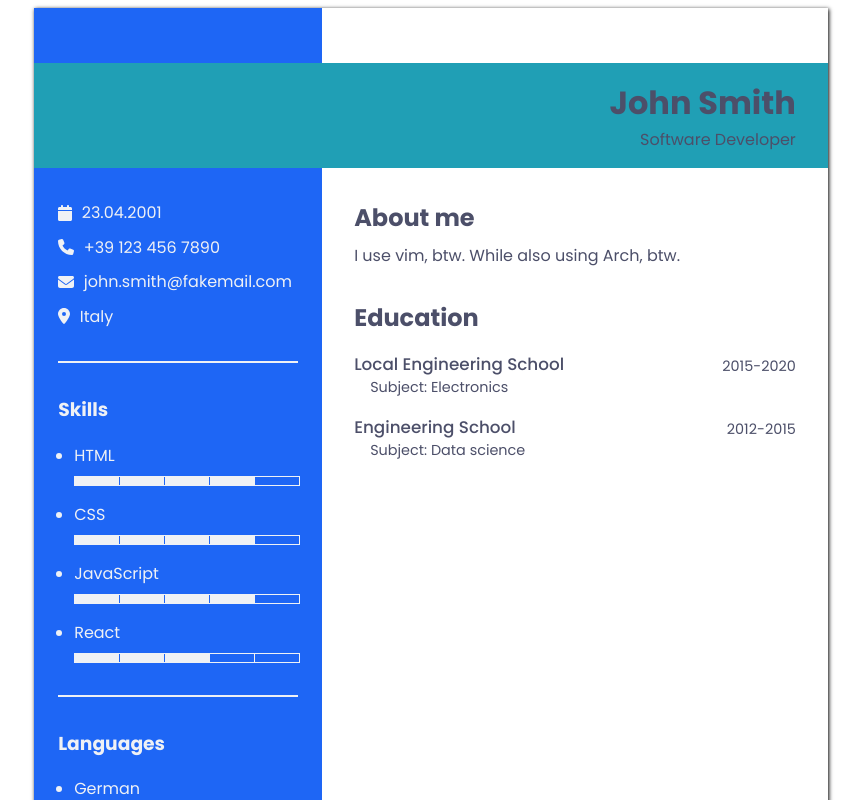
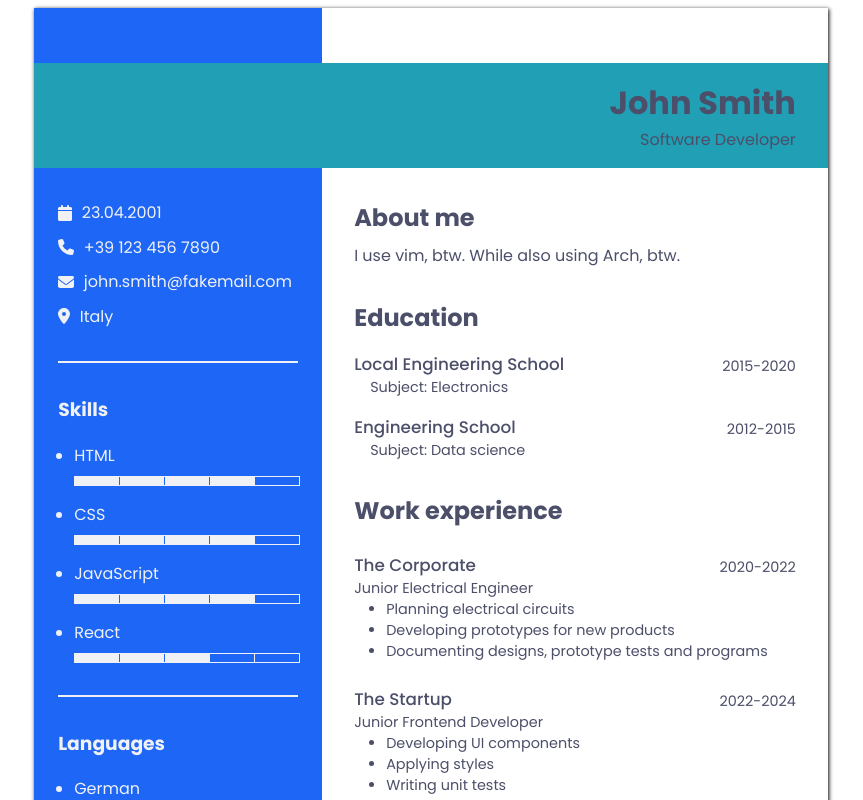
Before and after one commit to Thomsn1337/cv-maker, a React (Vite) app: page / in a window 1280 px wide. Shown: the top 800 px of the page, without its empty margins (209-1072 px from the left). Built offline with nearby package versions, Linux system fonts and the light colour scheme.

Commit message:
feat: add experience section to cv content

```diff
--- a/src/components/CVViewer.jsx
+++ b/src/components/CVViewer.jsx
@@ -5,6 +5,7 @@ import styles from "@styles/cvViewer.module.css";
 import GeneralSection from "./CVViewer/generalSection";
 import SkillSection from "./CVViewer/skillSection";
 import EducationSection from "./CVViewer/educationSection";
+import ExperienceSection from "./CVViewer/experienceSection";
 
 /**
  * @param {Object} param0
@@ -41,6 +42,7 @@ export default function CVViewer({ data }) {
                 </section>
 
                 <EducationSection data={education} styles={styles} />
+                <ExperienceSection data={experience} styles={styles} />
             </div>
         </div>
     );
--- /dev/null
+++ b/src/components/CVViewer/experienceSection.jsx
@@ -0,0 +1,45 @@
+/** @typedef {import("@customTypes/cv-data").CompanyData} CompanyData */
+
+/**
+ * @param {Object} param0
+ * @param {Array<CompanyData>} param0.data
+ * @param {object} param0.styles
+ *
+ * @returns {JSX.Element}
+ */
+export default function ExperienceSection({ data, styles }) {
+    return (
+        <section className={styles.experience}>
+            <h2>Work experience</h2>
+            {data.map((work) => (
+                <WorkInfo key={work.id} work={work} styles={styles} />
+            ))}
+        </section>
+    );
+}
+
+/**
+ * @param {Object} param0
+ * @param {CompanyData} param0.work
+ * @param {object} param0.styles
+ *
+ * @returns {JSX.Element}
+ */
+function WorkInfo({ work, styles }) {
+    return (
+        <div className={styles["work-info"]}>
+            <div className={styles.header}>
+                <h3>{work.name}</h3>
+                <p>
+                    {work.startYear}-{work.endYear}
+                </p>
+            </div>
+            <p>{work.position}</p>
+            <ul>
+                {work.activities.map((activity, index) => (
+                    <li key={index}>{activity}</li>
+                ))}
+            </ul>
+        </div>
+    );
+}
--- a/src/styles/cvViewer.module.css
+++ b/src/styles/cvViewer.module.css
@@ -133,13 +133,14 @@
     margin-top: 0.5rem;
 }
 
-/* Education section */
+/* Education and experience sections */
 
 .school-info {
     margin-block: 1rem;
 }
 
-.school-info .header {
+.school-info .header,
+.work-info .header {
     background: white;
     padding: 0;
     display: flex;
@@ -148,20 +149,34 @@
 }
 
 .school-info h3,
-.school-info p {
+.school-info p,
+.work-info h3,
+.work-info p,
+.work-info ul {
     margin: 0;
     padding: 0;
 }
 
-.school-info h3 {
+.school-info h3,
+.work-info h3 {
     font-weight: 500;
     font-size: 1.05rem;
 }
 
-.school-info p {
+.school-info p,
+.work-info p,
+.work-info li {
     font-size: 0.9rem;
 }
 
 .school-info .school-subject {
     padding-left: 1rem;
 }
+
+.work-info {
+    margin-block: 1.5rem;
+}
+
+.work-info ul {
+    margin-left: 2rem;
+}
```
